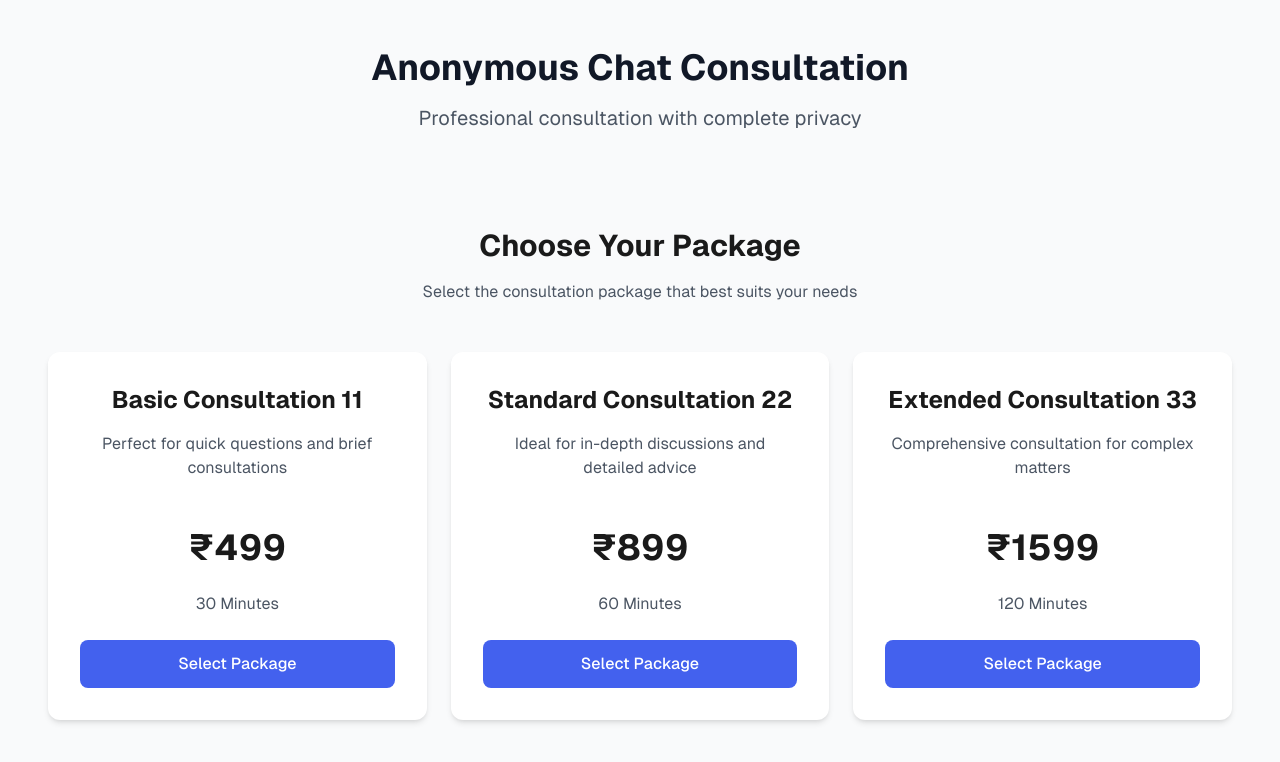
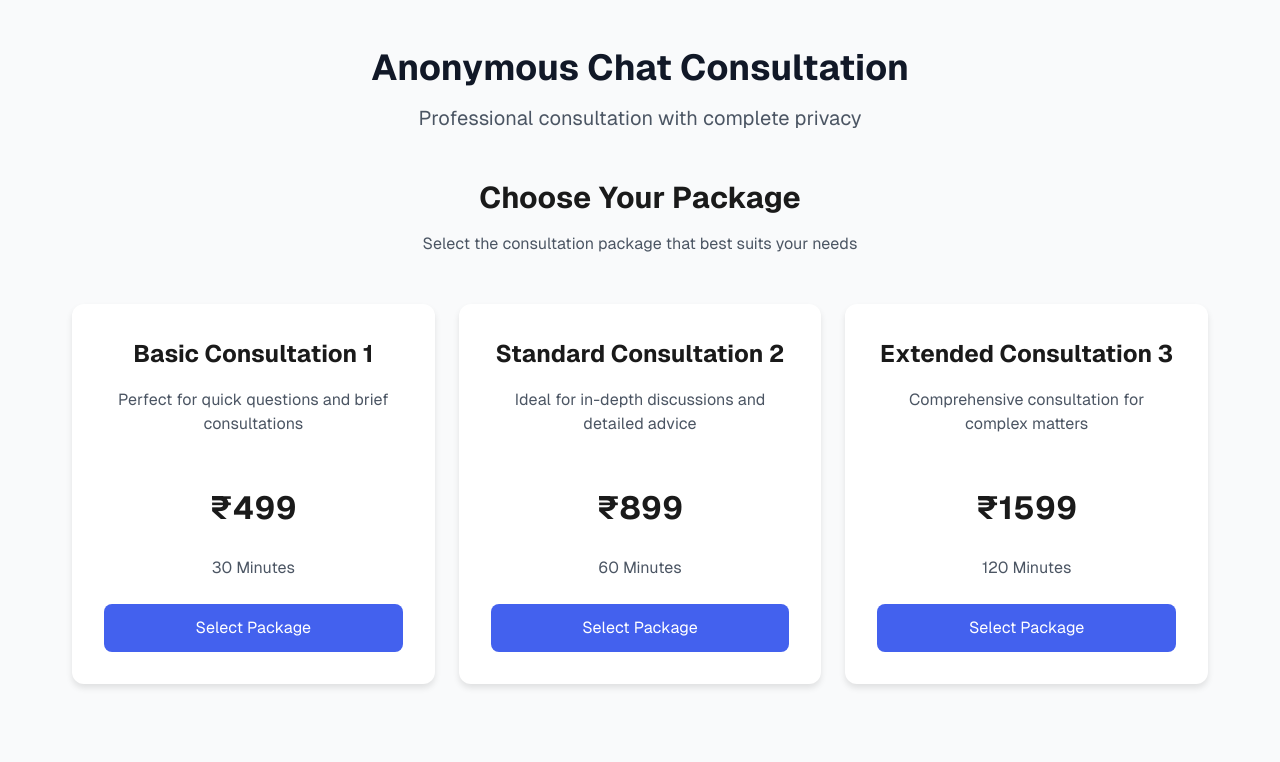
Before and after one commit to gijojohn/anonymousChat, a Next.js app: page / in a window 1280 px wide. Shown: the top 762 px of the page. Built offline with nearby package versions, Linux system fonts and the light colour scheme.

Commit message:
layout changes 7

```diff
--- a/src/components/packages-section.tsx
+++ b/src/components/packages-section.tsx
@@ -6,21 +6,21 @@ import React from 'react';
 const PACKAGES = [
   {
     id: 1,
-    title: 'Basic Consultation 11',
+    title: 'Basic Consultation 1',
     description: 'Perfect for quick questions and brief consultations',
     price: 499,
     duration: '30 Minutes',
   },
   {
     id: 2,
-    title: 'Standard Consultation 22',
+    title: 'Standard Consultation 2',
     description: 'Ideal for in-depth discussions and detailed advice',
     price: 899,
     duration: '60 Minutes',
   },
   {
     id: 3,
-    title: 'Extended Consultation 33',
+    title: 'Extended Consultation 3',
     description: 'Comprehensive consultation for complex matters',
     price: 1599,
     duration: '120 Minutes',
@@ -33,10 +33,10 @@ export function PackagesSection() {
   };
 
   return (
-    <section className="py-12 px-4 text-center">
+    <section className="w-full max-w-[1200px] mx-auto px-4">
       <div className="text-center mb-12">
-        <h2 className="text-3xl font-bold mb-4 text-center">Choose Your Package</h2>
-        <p className="text-gray-600 text-center">
+        <h2 className="text-3xl font-bold mb-4">Choose Your Package</h2>
+        <p className="text-gray-600">
           Select the consultation package that best suits your needs
         </p>
       </div>
@@ -44,12 +44,12 @@ export function PackagesSection() {
       <div className="packages-grid">
         {PACKAGES.map((pkg) => (
           <div key={pkg.id} className="package-card">
-            <h3 className="package-title text-center">{pkg.title}</h3>
-            <p className="package-description text-center">{pkg.description}</p>
-            <div className="package-price text-center">₹{pkg.price}</div>
-            <div className="package-duration text-center">{pkg.duration}</div>
+            <h3 className="package-title">{pkg.title}</h3>
+            <p className="package-description">{pkg.description}</p>
+            <div className="package-price">₹{pkg.price}</div>
+            <div className="package-duration">{pkg.duration}</div>
             <button
-              className="package-button text-center"
+              className="package-button"
               onClick={() => handlePackageSelect(pkg.id)}
             >
               Select Package
--- a/src/components/packages.css
+++ b/src/components/packages.css
@@ -1,34 +1,77 @@
 .packages-grid {
-  @apply grid grid-cols-1 md:grid-cols-3 gap-6 max-w-[1200px] mx-auto;
+  display: grid;
+  grid-template-columns: repeat(auto-fit, minmax(280px, 1fr));
+  gap: 1.5rem;
+  width: 100%;
+  max-width: 1200px;
+  margin: 0 auto;
+  padding: 0 1rem;
 }
 
 .package-card {
-  @apply bg-white rounded-xl shadow-md p-8 h-full flex flex-col items-center text-center;
+  background: white;
+  border-radius: 0.75rem;
+  box-shadow: 0 4px 6px rgba(0, 0, 0, 0.1);
+  padding: 2rem;
+  height: 100%;
+  display: flex;
+  flex-direction: column;
+  align-items: center;
+  text-align: center;
 }
 
 .package-title {
-  @apply text-2xl font-bold mb-4;
+  font-size: 1.5rem;
+  font-weight: 700;
+  margin-bottom: 1rem;
 }
 
 .package-description {
-  @apply text-gray-600 mb-6;
+  color: #4B5563;
+  margin-bottom: 1.5rem;
 }
 
 .package-price {
-  @apply text-4xl font-bold my-6;
+  font-size: 2rem;
+  font-weight: 700;
+  margin: 1.5rem 0;
 }
 
 .package-duration {
-  @apply text-gray-600 mb-6;
+  color: #4B5563;
+  margin-bottom: 1.5rem;
 }
 
 .package-button {
-  @apply w-full py-3 px-4 rounded-lg bg-[#4361ee] text-white font-medium
-  transition-colors duration-300 hover:bg-[#3730a3] cursor-pointer;
+  width: 100%;
+  padding: 0.75rem;
+  border-radius: 0.5rem;
+  background-color: #4361ee;
+  color: white;
+  border: none;
+  cursor: pointer;
+  transition: background-color 0.3s ease;
+  margin-top: auto;
 }
 
-@media (max-width: 768px) {
+.package-button:hover {
+  background-color: #3730a3;
+}
+
+@media (min-width: 1024px) {
   .packages-grid {
-    @apply grid-cols-1;
+    grid-template-columns: repeat(3, 1fr);
   }
 }
+
+@media (max-width: 1023px) and (min-width: 640px) {
+  .packages-grid {
+    grid-template-columns: repeat(2, 1fr);
+  }
+}
+
+@media (max-width: 639px) {
+  .packages-grid {
+    grid-template-columns: 1fr;
+  }
+}
```
